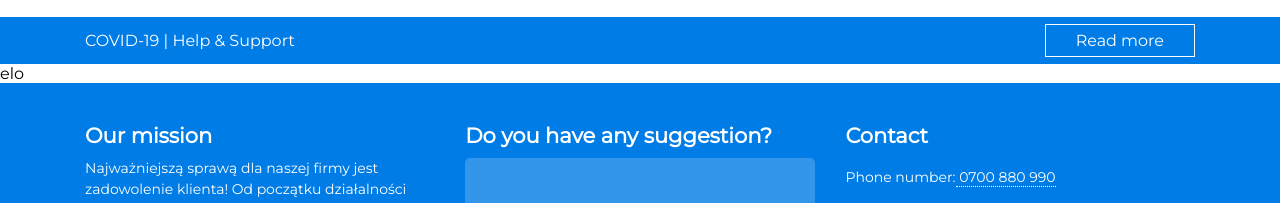
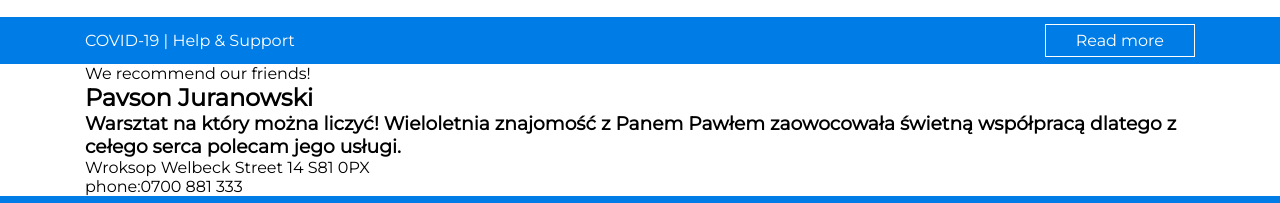
Before and after one commit to Loghart/TESTS, a website: page car_servicing.html in a window 1280 px wide. Shown: the part 94-297 px from the top of the page. Drawn offline with Linux system fonts and the light colour scheme.

Commit message:
add little service content

```diff
--- a/car_servicing.html
+++ b/car_servicing.html
@@ -8,7 +8,6 @@
       href="https://fonts.googleapis.com/css2?family=Montserrat:wght@400,500,600,700&display=swap"
       rel="stylesheet"
     />
-    <a href="car_servicing.html"></a>
     <title>MikaCars</title>
   </head>
   <body>
@@ -121,8 +120,24 @@
         </div>
       </div>
     </header>
-    <main>
-      <p>elo</p>
+    <main class="service_content">
+      <div class="container">
+        <div class="flex_container">
+          <div class="service_text">
+            <p>We recommend our friends!</p>
+          </div>
+          <div class="mechanic">
+            <h2>Pavson Juranowski</h2>
+            <h3>
+              Warsztat na który można liczyć! Wieloletnia znajomość z Panem
+              Pawłem zaowocowała świetną współpracą dlatego z cełego serca
+              polecam jego usługi.
+            </h3>
+            <p>Wroksop Welbeck Street 14 S81 0PX</p>
+            <p>phone:0700 881 333</p>
+          </div>
+        </div>
+      </div>
     </main>
     <footer class="information">
       <div class="container">
```
